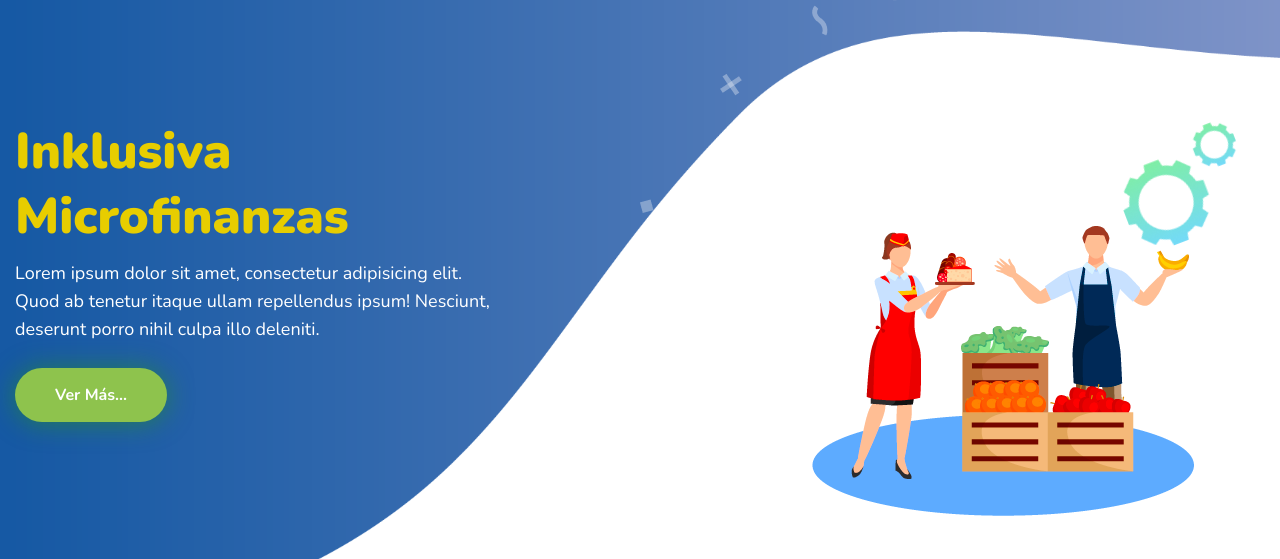
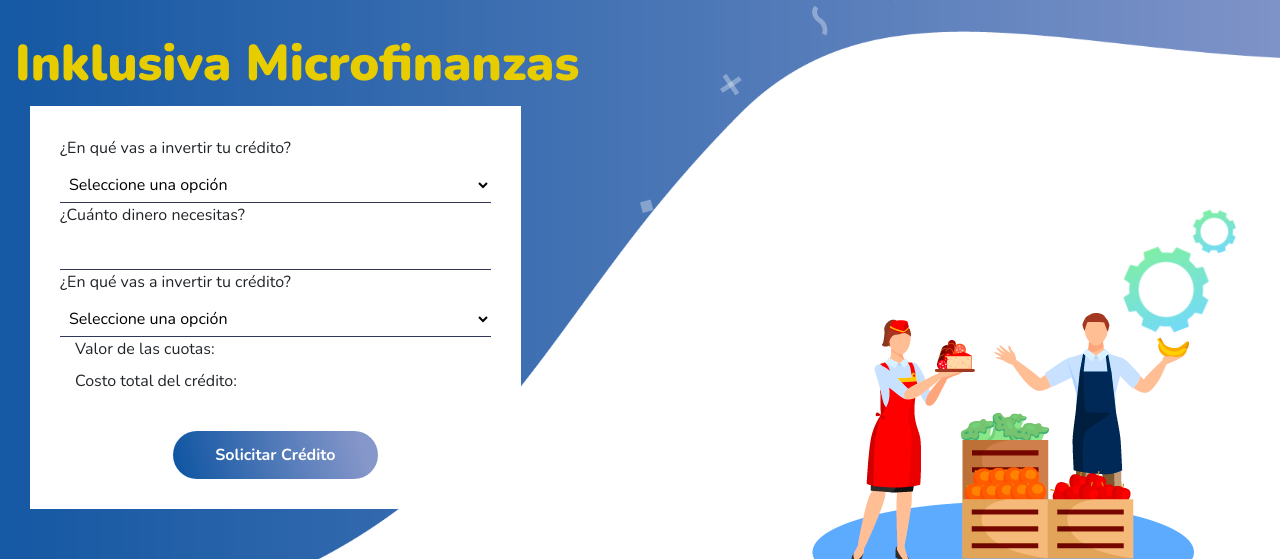
Before and after one commit to prinot/webinklusiva, a plain HTML site: page index.html in a window 1280 px wide. Shown: the part 160-719 px from the top of the page. Drawn offline with nearby package versions, Linux system fonts and the light colour scheme.

Commit message:
formulario

```diff
--- a/index.html
+++ b/index.html
@@ -126,11 +126,44 @@
 						<div class="col-xl-12 col-lg-12 col-md-12">
 							<!--header text-->
 							<div class="intro-text">
-								<h1 data-aos="slide-right" data-aos-anchor-placement="top-bottom" data-aos-delay="700" data-aos-duration="1200">Inklusiva <br> Microfinanzas</h1>
-								<p data-aos="fade-in" data-aos-anchor-placement="top-bottom" data-aos-delay="1500" data-aos-duration="1200" style="color:#fff">Lorem ipsum dolor sit amet, consectetur adipisicing elit. <br>
-									Quod ab tenetur itaque ullam repellendus ipsum! Nesciunt, <br> deserunt porro nihil culpa illo deleniti.</p>
-								<div class="learnmore" data-aos="fade-in" data-aos-anchor-placement="top-bottom" data-aos-delay="1500" data-aos-duration="1200">
-									<a href="#" class="skill-btn">Ver más...</a>
+							<h1> Inklusiva Microfinanzas</h1>
+
+
+                                 <div class="col-xl-5">
+					<div class="contact-form-area2">
+                                <div class="contact-form">
+							<form action="#">
+							    <label>¿En qué vas a invertir tu crédito? </label>
+								<select >
+                                <option>Seleccione una opción</option>
+                                <option  value="">Capital de trabajo</option>
+                                <option  value="">Proyecto de expansión</option>
+                                <option  value="">Activos operativos</option>
+                                <option value="">Sustitución de pasivos</option>
+                                </select>
+							    <label>¿Cuánto dinero necesitas?</label>
+                                <input type="text" placeholder="">
+                                <label>¿En qué vas a invertir tu crédito? </label>
+								<select >
+                                <option>Seleccione una opción</option>
+                                <option  value="">3 meses</option>
+                                <option  value="">6 meses</option>
+                                <option  value="">12 meses</option>
+                                <option value="">24 meses</option>
+                                </select>
+                                <div class="col-xl-12">
+								<label>Valor de las cuotas:</label>
+                                </div>
+                                <div class="col-xl-12">
+								<label>Costo total del crédito:</label>
+								</div>
+								<div class="send-btn2">
+									<input type="submit" value="Solicitar crédito" id="formsend2">
+								</div>
+							</form>
+						</div>
+					</div>
+				</div>
 									<!--<div class="learnmore2">
 										<a href="https://www.youtube.com/watch?v=agfOyFb_v8M" class="skill-btn-youtube popup-youtube"><i class="far fa-play-circle"></i></a>
 									</div> -->
@@ -140,6 +173,8 @@
 						<!--header artwork-->
 						<div class="header-1-artwork">
 							<div class="layer">
+
+
 								<img src="img/comerciante2.png" alt="" width="300" height="300">
 								<!--<div class="layer-1" data-aos="fade-up" data-aos-anchor-placement="top-bottom" data-aos-delay="800" data-aos-duration="1000">
 									<img src="img/man-in-board.png" alt="">
@@ -780,7 +815,7 @@
 		</div>
 	</div>
 	<!-- =========Footer Area=========== -->
-	<section >
+	<section id="footer-fixed">
 		<div class="big-footer">
 			<div class="container">
 				<div class="row">
--- a/style.css
+++ b/style.css
@@ -3170,3 +3170,88 @@
 	background: linear-gradient(253.52deg, #96b23b 8.92%, #658f3f 96.59%);
 	border: 2px solid transparent
 }
+
+
+
+
+
+
+/*16.4 Contact Form*/
+.contact-form-area2 {
+	background: #fff;*/
+	-webkit-box-shadow: 0px 9px 45px rgba(0, 0, 0, 0.2);*/
+	box-shadow: 0px 2px 25px rgba(194, 194, 194, 0.25);*/
+	border-radius: 26px;
+	padding: 30px;
+	margin-top: 10px;
+	position: relative;
+	z-index: 1
+}
+
+.contact-form2-heading h3 {
+	color: #fff;
+	text-align: center;
+	margin-bottom: 20px;
+	font-weight: 700;
+}
+
+.contact-form-area2 input[type='text'] {
+	width: 100%;
+	background-color: transparent;
+	border: none;
+	border-bottom: 1px solid #323657;
+	padding: 5px 5px;
+	color: #000;
+
+}
+.contact-form-area2 Select {
+	width: 100%;
+	background-color: transparent;
+	border: none;
+	border-bottom: 1px solid #323657;
+	padding: 5px 5px;
+	color: #000;
+}
+.contact-form-area2 input[type='email'] {
+	width: 100%;
+	background-color: transparent;
+	border: none;
+	border-bottom: 1px solid #323657;
+	margin-top: 60px;
+	margin-bottom: 60px;
+	color: #000;
+	padding: 10px 5px;
+}
+
+.contact-form-area2 textarea {
+	width: 100%;
+	background-color: transparent;
+	border: none;
+	border-bottom: 1px solid #323657;
+	color: #323657;
+	padding: 10px 5px
+}
+
+/*16.5 Contact Form Button*/
+.send-btn2 {
+	text-align: center;
+	margin-top: 30px
+}
+
+#formsend2 {
+	/*background: linear-gradient(253.52deg, #48D6F2 8.92%, #84FC6A 96.59%);*/
+	background: linear-gradient(253.52deg, #8697ca 8.92%, #1156a3 96.59%);
+	color: #fff;
+	border: none;
+	padding: 12px 42px;
+	text-transform: capitalize;
+	font-weight: 700;
+	cursor: pointer;
+	-webkit-transition: .5s;
+	transition: .5s;
+	border-radius: 68px;
+}
+
+#formsend:hover {
+	background: linear-gradient(253.52deg, #1156a3 8.92%, #8697ca 96.59%);
+}
```
